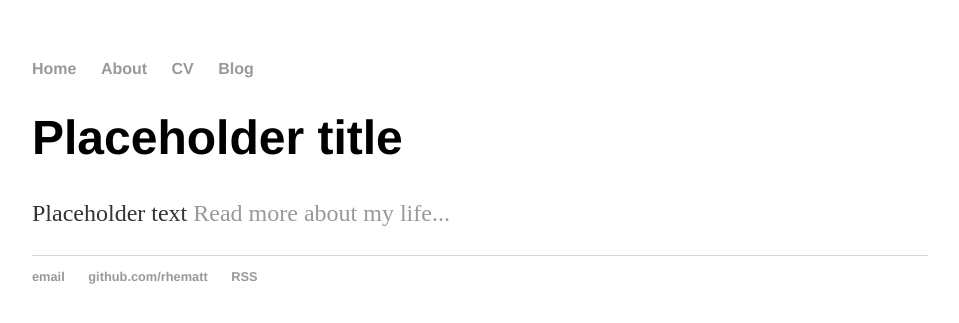
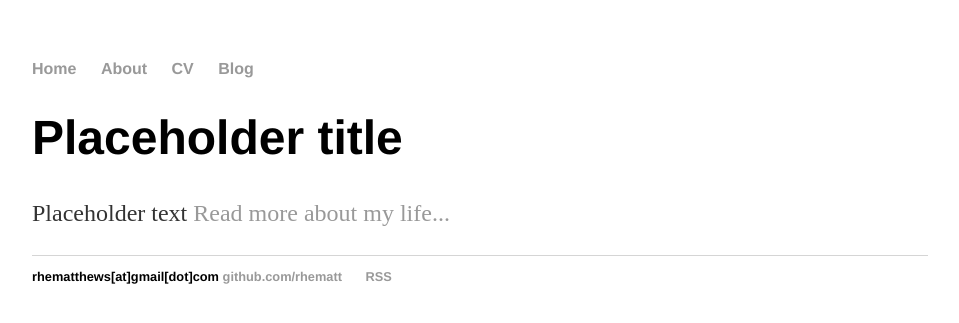
Before and after one commit to rhematt/rhematt.github.io, a Jekyll site: the page built from index.html, in a window 1280 px wide. Shown: the top 323 px of the page, without its empty margins (160-1119 px from the left). Built offline with Jekyll 4.4.1, drawn with Linux system fonts in a browser that asks for light colours.

Commit message:
Update default.html
obfuscated email address

```diff
--- a/_layouts/default.html
+++ b/_layouts/default.html
@@ -22,7 +22,7 @@
 			<footer>
 	    		<ul>
               			<!-- email -->
-	        		<li><a href="mailto:rhematthews@gmail.com">email</a></li>
+	        		<span class="obfuscate">rhematthews[at]gmail[dot]com</span>
              			<!--github-->
 	        		<li><a href="https://github.com/rhematt">github.com/rhematt</a></li>
               			<!--publeons-->
```
